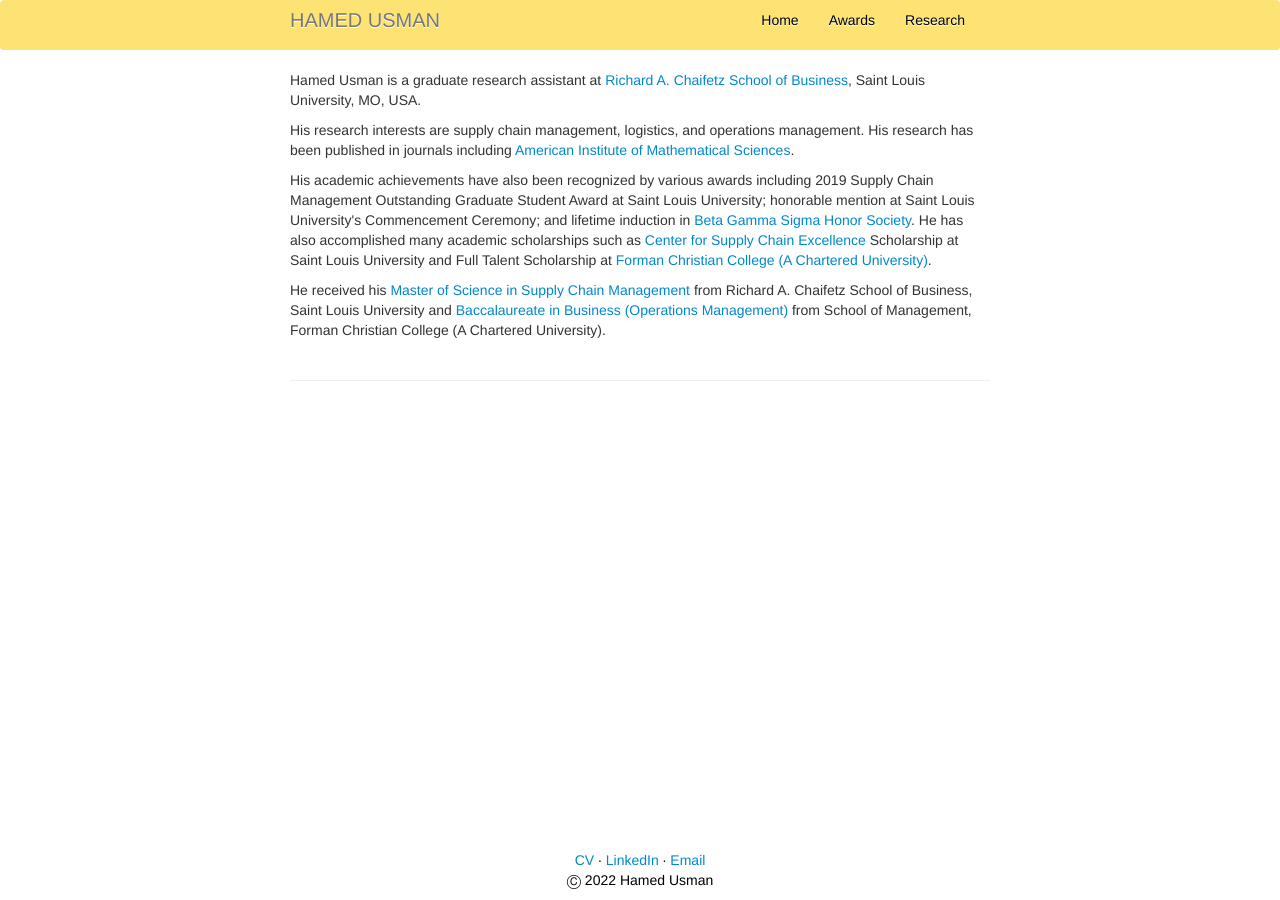
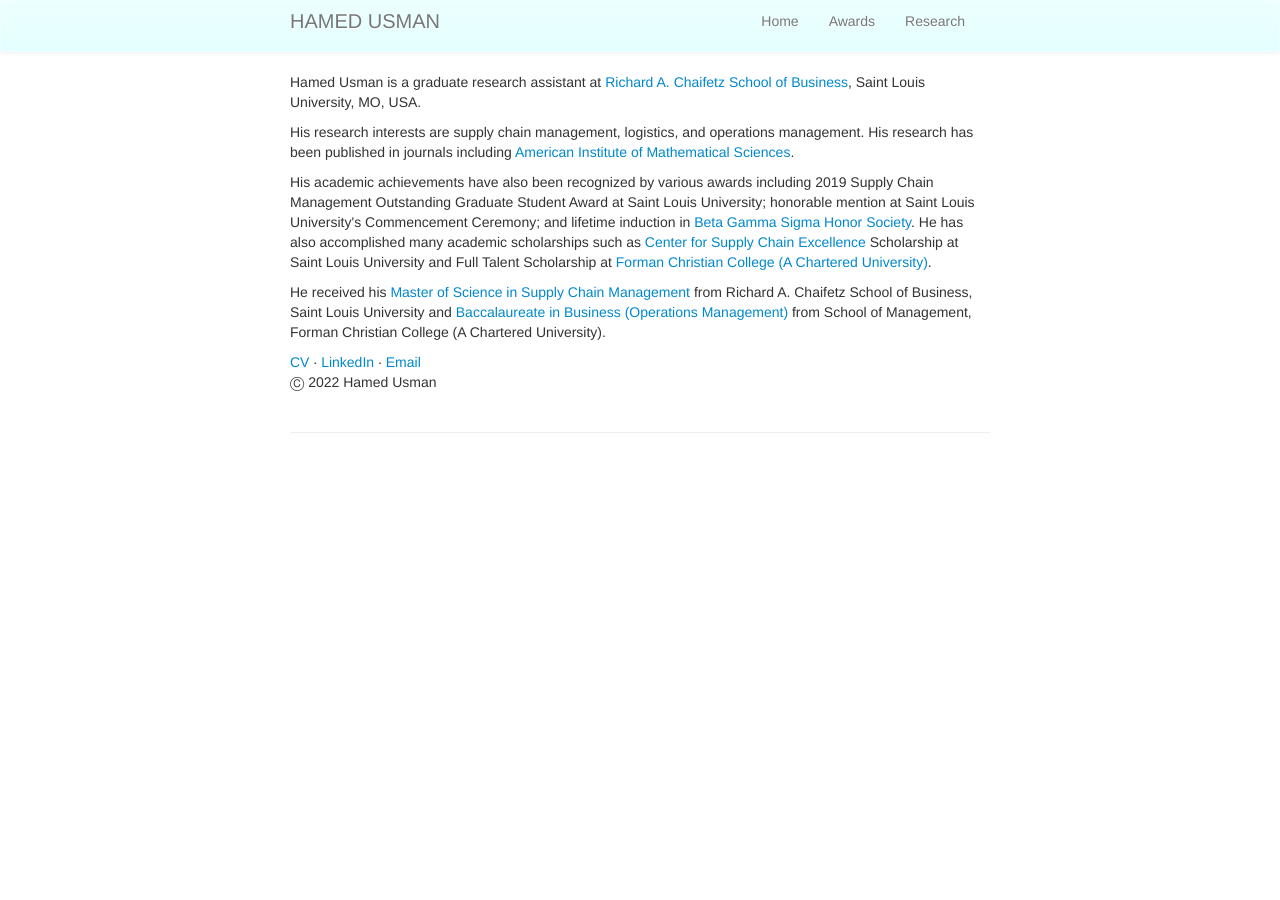
Before and after one commit to hamedusman/hamedusman.github.io, a Jekyll site: the page built from index.md, in a window 1280 px wide. Built offline with Jekyll 4.4.1, drawn with Linux system fonts in a browser that asks for light colours.

Commit message:
Update my_custom_css.css

```diff
--- a/assets/themes/twitter/css/my_custom_css.css
+++ b/assets/themes/twitter/css/my_custom_css.css
@@ -1,6 +1,6 @@
 code {
   padding: 0;
-  font-size: 100%;
+  font-size: 90%;
   color: black;
   background-color: white;
   border: 0px solid white;
@@ -15,20 +15,20 @@
 }
 
 a:hover {
-    color: black;
-    background-color: none;
+    color: darkslateblue;
+    background-color: #e3e4fa;
     text-decoration: none;
 }
 
 a img {
-    border: solid 0px white;
+    border: solid 2px white;
 }
 
 a:hover img {
-    color: black;
-    background-color: none;
+    color: darkslateblue;
+    background-color: #e3e4fa;
     text-decoration: none;
-    border: solid 0px white;
+    border: solid 2px #e3e4fa;
 }
 
 p.center {
@@ -58,35 +58,7 @@
 
 
 h1, h2, h3, h4, h5 {
-    color: #000000;
-}
-
-ul {
-  list-style-type: square;
-}
-
-.hover-underline-animation {
-  display: inline-block;
-  position: relative;
-  color: #000000;
-}
-
-.hover-underline-animation:after {
-  content: '';
-  position: absolute;
-  width: 100%;
-  transform: scaleX(0);
-  height: 2px;
-  bottom: 0;
-  left: 0;
-  background-color: #CCA69A; /* This changes the color of hover underline animation */
-  transform-origin: bottom right;
-  transition: transform 0.25s ease-out;
-}
-
-.hover-underline-animation:hover:after {
-  transform: scaleX(1);
-  transform-origin: bottom left;
+    color: ##000000;
 }
 
 .danger {
@@ -118,28 +90,18 @@
     min-height:40px;
     padding-left:20px;
     padding-right:20px;
-    background-color:#000000;
-    background-image:-moz-linear-gradient(top, #000000, #000000);
-    background-image:-webkit-gradient(linear, 0 0, 0 100%, from(#000000), to(#000000));
-    background-image:-webkit-linear-gradient(top, #000000, #000000);
-    background-image:-o-linear-gradient(top, #000000, #000000);
-    background-image:linear-gradient(to bottom, #FCE373, #FCE373); /* This changes color of icon-bar on the top */
-    background-repeat:repeat-x;filter:progid:DXImageTransform.Microsoft.gradient(startColorstr='#000000', endColorstr='#000000', GradientType=0);
-    border:0px solid black;
+    background-color:#fafafa;
+    background-image:-moz-linear-gradient(top, #edffff, #e3ffff);
+    background-image:-webkit-gradient(linear, 0 0, 0 100%, from(#edffff), to(#f2f2f2));
+    background-image:-webkit-linear-gradient(top, #edffff, #e3ffff);
+    background-image:-o-linear-gradient(top, #edffff, #e3ffff);
+    background-image:linear-gradient(to bottom, #edffff, #e3ffff); /* To change the color of icon-bar on the top */
+    background-repeat:repeat-x;filter:progid:DXImageTransform.Microsoft.gradient(startColorstr='#ffffffff', endColorstr='#fff2f2f2', GradientType=0);
+    border:1px solid #edffff;
     -webkit-border-radius:4px;
     -moz-border-radius:4px;
     border-radius:4px;
-    -webkit-box-shadow:0 1px 4px rgba(0, 0, 0, 0);
-    -moz-box-shadow:0 1px 4px rgba(0, 0, 0, 0);
-    box-shadow:0 1px 4px rgba(0, 0, 0, 0);*zoom:1;
+    -webkit-box-shadow:0 1px 4px rgba(0, 0, 0, 0.065);
+    -moz-box-shadow:0 1px 4px rgba(0, 0, 0, 0.065);
+    box-shadow:0 1px 4px rgba(0, 0, 0, 0.065);*zoom:1;
 }
-
-.footer {
-   position: fixed;
-   left: 0;
-   bottom: 0;
-   width: 100%;
-   background-color: white;
-   color: black;
-   text-align: center;
-}
```
